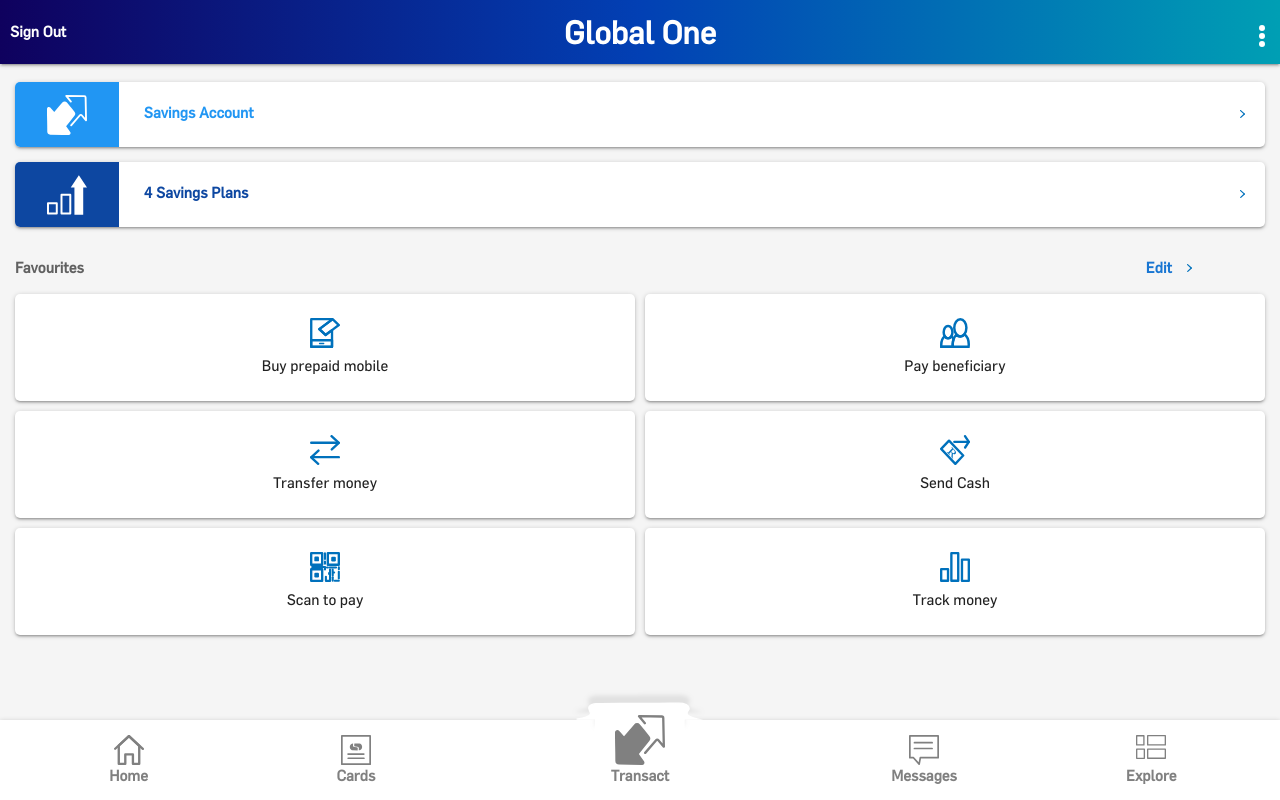
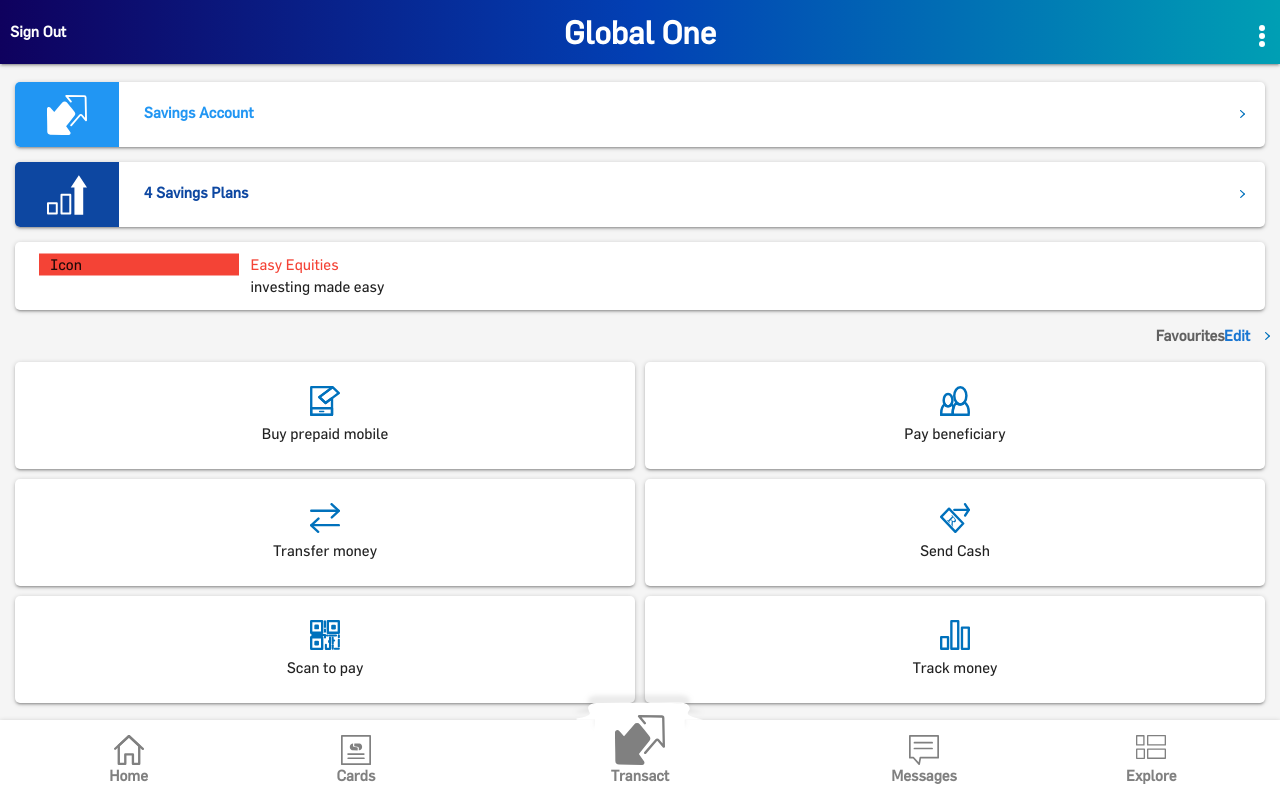
Before and after one commit to MaddoxMaila/capitec, a React (Create React App) app in the folder capitec/: page / in a window 1280 px wide. Built offline with nearby package versions, Linux system fonts and the light colour scheme.

Commit message:
adding widgets component

```diff
--- a/capitec/src/App.js
+++ b/capitec/src/App.js
@@ -4,7 +4,7 @@
 function App() {
   return (
     <div className="App">
-     {/* <SignedOut/> */}
+     {/*<SignedOut/> */}
       <GlobalOne/>
     </div>
   );
--- a/capitec/src/components/GlobalOne.js
+++ b/capitec/src/components/GlobalOne.js
@@ -14,6 +14,7 @@
 import explore_blue from "./assets/explore_blue.svg";
 import more_blue from "./assets/more_blue.svg";
 import under_thing from "./assets/thing_under.svg";
+import Widgets from "./Widgets";
 
 const GlobalOne = () => {
     return (
@@ -47,6 +48,7 @@
                 </div>
             </div>
             <Plans/>
+            <Widgets/>
             <div className="titles">
                 <span className="grey-text text-darken-2 favourites_title">Favourites</span>
                 <div className="edit valign-wrapper">
--- /dev/null
+++ b/capitec/src/components/Widgets.js
@@ -0,0 +1,27 @@
+import "./css/Widgets.css";
+const Widgets = () => {
+    const widgets = [{id:1, name:"Easy Equities", description:"investing made easy", link:"", theme:"red"}];
+    return (
+        <div className="widgets">
+            {
+                widgets.map(widget =>(
+                    <div className="card widget_card" key={widget.id}>
+                        <div className="card-content widget_card_content">
+                            <div className="row ">
+                                <div className="widget_icon red col s2">
+                                    Icon
+                                </div>
+                                <div className="title_description col s9">
+                                    <p className={widget.theme+"-text"}>{widget.name}</p>
+                                    <p>{widget.description}</p>
+                                </div>
+                            </div>
+                        </div>
+                    </div>
+                ))
+            }
+        </div>
+     );
+}
+
+export default Widgets;
--- /dev/null
+++ b/capitec/src/components/css/Widgets.css
@@ -0,0 +1,15 @@
+.widgets{
+    padding-left: 15px;
+    padding-right: 15px;
+}
+.widget_card{
+    margin: 0;
+    padding:0;
+    height: 68px;
+}
+.widget_card_content{
+    position:relative;
+    top: 50%;
+    transform: translateY(-50%);
+
+}
```
